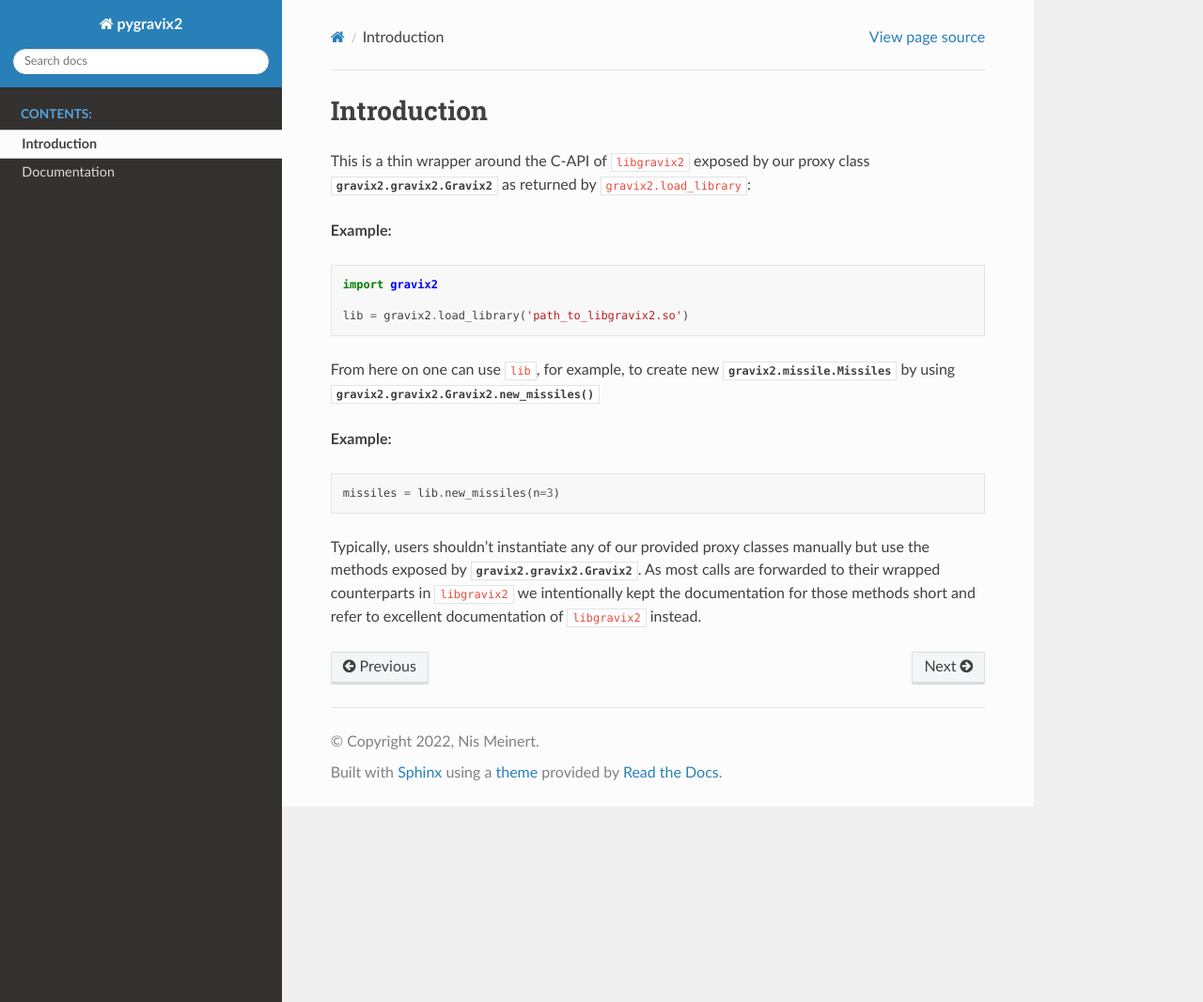
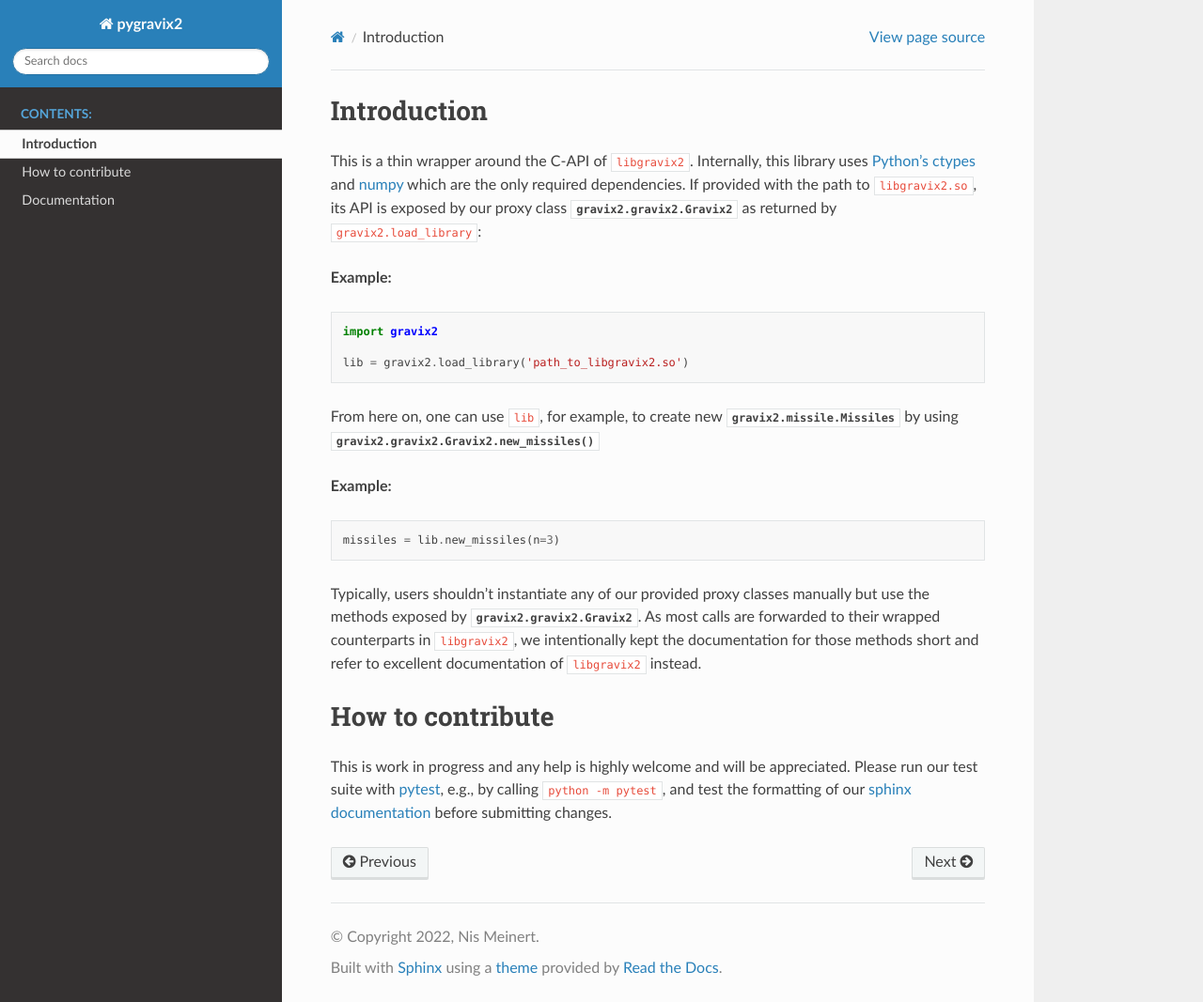
Before and after one commit to avitase/libgravix2, a Sphinx documentation site: the page built from bindings/python/doc/source/intro.rst, in a window 1280 px wide and 1067 px high. Shown: the whole window at 94% size. Built offline with Sphinx 7.4.7 and the Read the Docs theme 2.0.0, drawn with Linux system fonts in a browser that asks for light colours; the version number could not be read and is left out.

Commit message:
Add comment about dependencies

```diff
--- a/bindings/python/doc/source/intro.rst
+++ b/bindings/python/doc/source/intro.rst
@@ -1,7 +1,9 @@
 Introduction
 ============
 
-This is a thin wrapper around the C-API of ``libgravix2`` exposed by our proxy class
+This is a thin wrapper around the C-API of ``libgravix2``.
+Internally, this library uses `Python's ctypes <https://docs.python.org/3/library/ctypes.html>`_ and `numpy <https://numpy.org>`_ which are the only required dependencies.
+If provided with the path to ``libgravix2.so``, its API is exposed by our proxy class
 :class:`gravix2.gravix2.Gravix2` as returned by ``gravix2.load_library``:
 
 **Example:**
@@ -13,8 +15,7 @@ This is a thin wrapper around the C-API of ``libgravix2`` exposed by our proxy c
 
     lib = gravix2.load_library('path_to_libgravix2.so')
 
-From here on one can use ``lib``, for example, to create new :class:`gravix2.missile.Missiles`
-by using :func:`gravix2.gravix2.Gravix2.new_missiles`
+From here on, one can use ``lib``, for example, to create new :class:`gravix2.missile.Missiles` by using :func:`gravix2.gravix2.Gravix2.new_missiles`
 
 **Example:**
 
@@ -23,8 +24,11 @@ by using :func:`gravix2.gravix2.Gravix2.new_missiles`
 
     missiles = lib.new_missiles(n=3)
 
-Typically, users shouldn't instantiate any of our provided proxy classes manually but use the
-methods exposed by :class:`gravix2.gravix2.Gravix2`.
-As most calls are forwarded to their wrapped counterparts in ``libgravix2`` we intentionally kept
-the documentation for those methods short and refer to excellent documentation of ``libgravix2``
-instead.
+Typically, users shouldn't instantiate any of our provided proxy classes manually but use the methods exposed by :class:`gravix2.gravix2.Gravix2`.
+As most calls are forwarded to their wrapped counterparts in ``libgravix2``, we intentionally kept the documentation for those methods short and refer to excellent documentation of ``libgravix2`` instead.
+
+How to contribute
+=================
+
+This is work in progress and any help is highly welcome and will be appreciated.
+Please run our test suite with `pytest <https://pytest.org>`_, e.g., by calling ``python -m pytest``, and test the formatting of our `sphinx documentation <https://www.sphinx-doc.org/>`_ before submitting changes.
```
